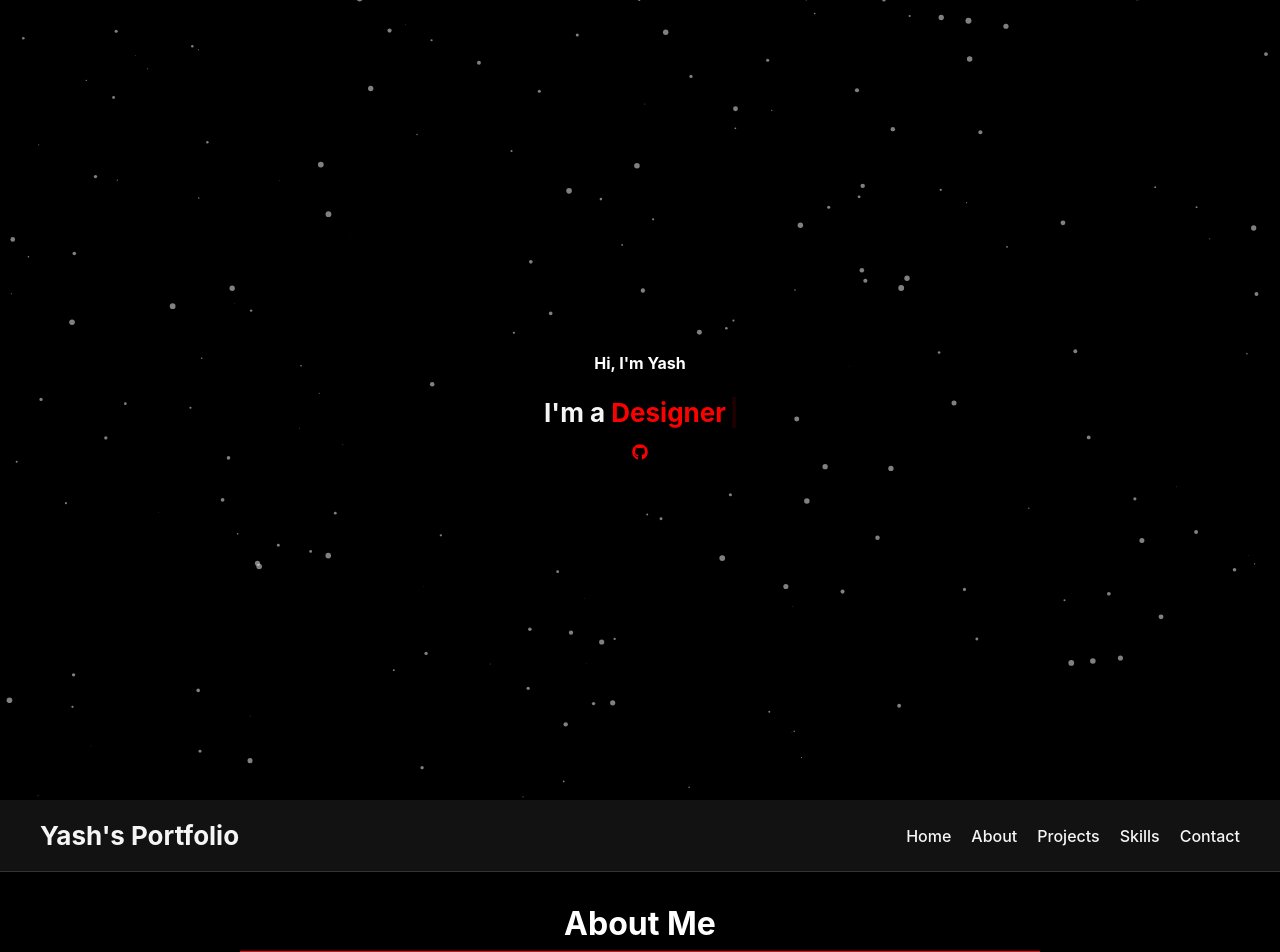
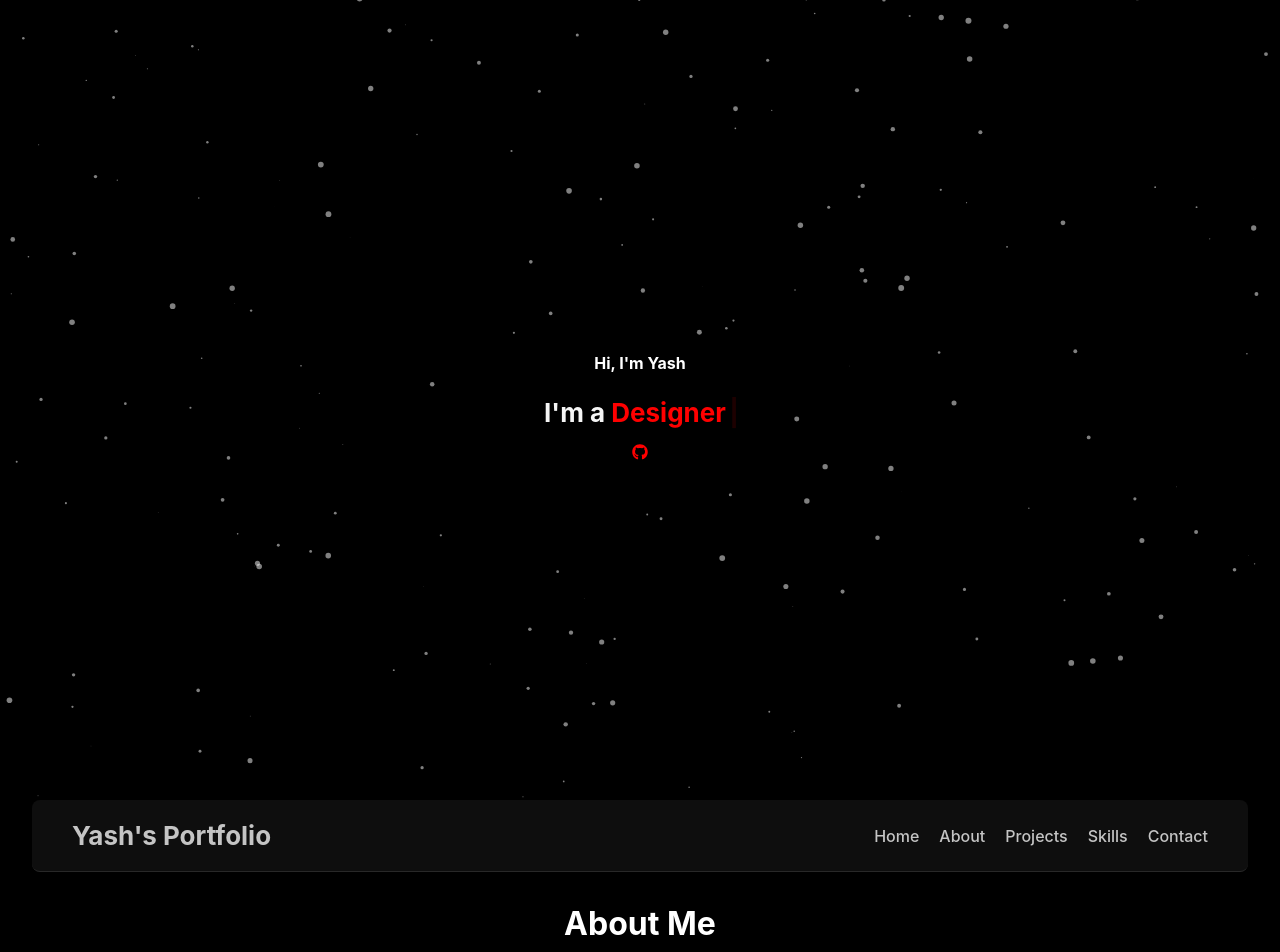
Before and after one commit to yashcpanchal/yash-portfolio, a React (Create React App) app: page / in a window 1280 px wide. Shown: the top 952 px of the page. Built offline with nearby package versions, Linux system fonts and the light colour scheme.

Commit message:
added features to the navbar

```diff
--- a/src/components/Navbar/Navbar.css
+++ b/src/components/Navbar/Navbar.css
@@ -1,9 +1,13 @@
 .navbar {
-    background-color: #121212; /* Dark background */
+    background-color: #121212; /*#121212*/
     position: sticky;
     top: 0;
     z-index: 1000;
     border-bottom: 1px solid #333; /* Subtle border */
+    opacity: 0.8;
+    border-radius: 8px;
+    justify-self: center;
+    width: 95%;
 }
 
 nav {
--- a/src/index.css
+++ b/src/index.css
@@ -26,7 +26,6 @@ h2 {
   color: white;
   margin-bottom: 1rem;
   max-width: 800px;
-  border-bottom: 2px solid red; /* gives the underline */
   padding-bottom: 0.5rem; /* creates spacing around the text */
   margin: 0 auto;
   margin-bottom: 2rem;
```
